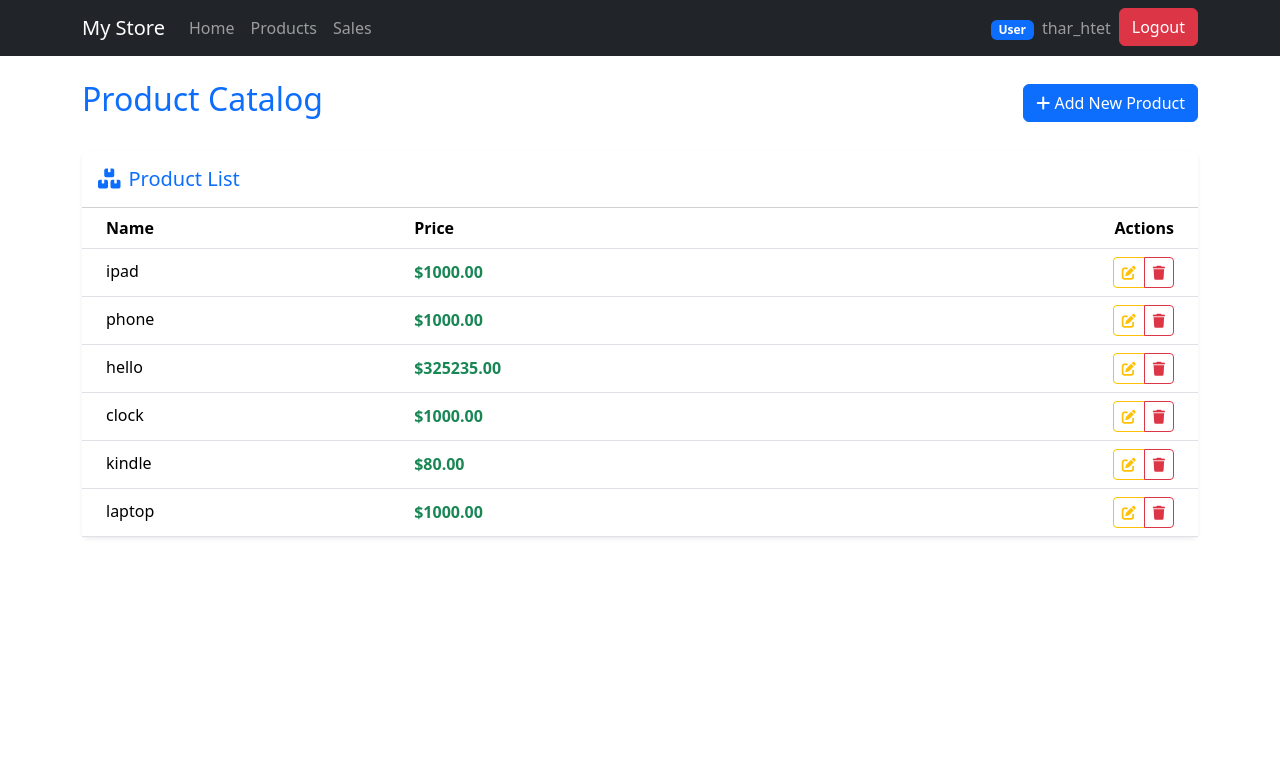
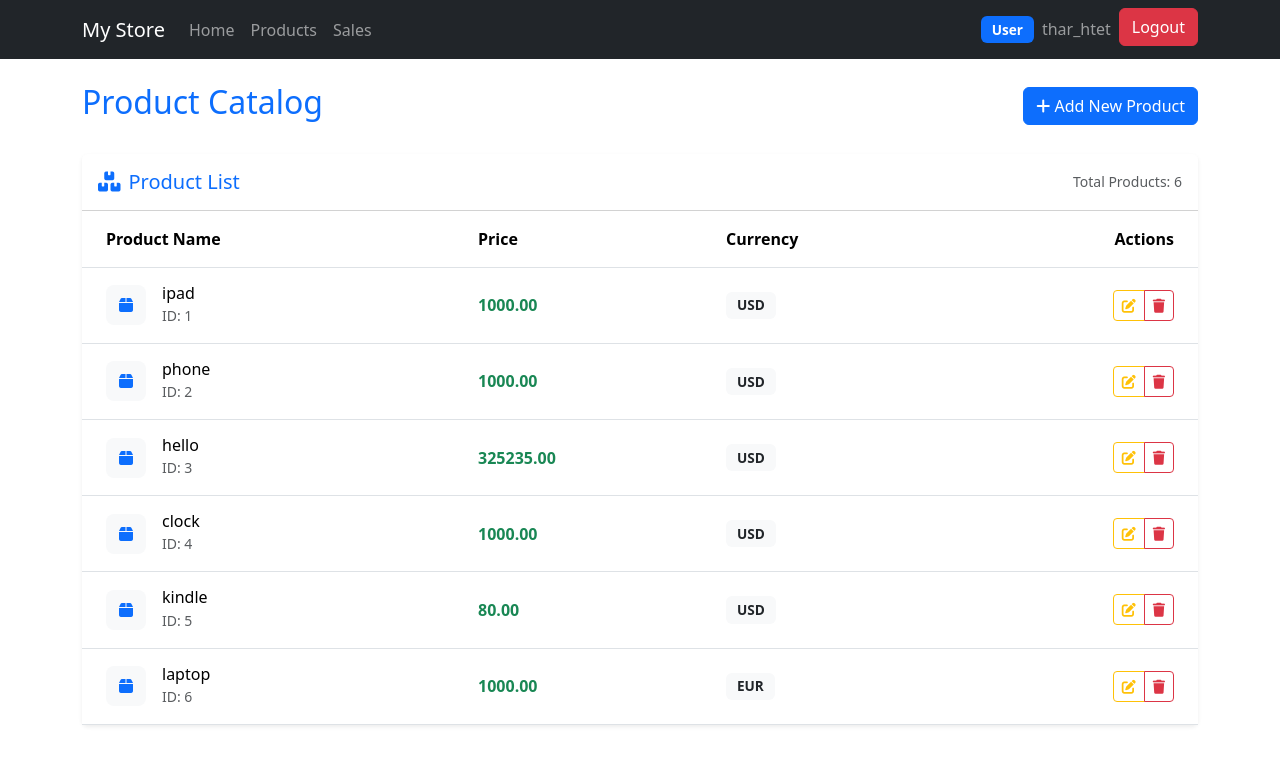
Before and after one commit to TharHtet236401/django-groups, a Django app: page /products/ in a window 1280 px wide. Shown: the top 765 px of the page. Run offline with Django 5.2, Linux system fonts and the light colour scheme; a user stored in the database is signed in; data comes from the database, SQL or seed files in the repository; both versions use the stored data as it was after the commit; some libraries are stand-ins or nearby versions.

Commit message:
Add currency selection to product form and update product model. Enhance product listing with currency display and improve form validation. Update templates for better user experience.

```diff
--- a/core/forms.py
+++ b/core/forms.py
@@ -8,6 +8,19 @@ from .models import Product
 ROLE_CHOICES = (
     ('Salesperson', 'Salesperson'),
     ('ProductManager', 'Product Manager'),
+)
+
+CURRENCY_CHOICES = (
+    ('USD', 'USD'),
+    ('EUR', 'EUR'),
+    ('GBP', 'GBP'),
+    ('JPY', 'JPY'),
+    ('AUD', 'AUD'),
+    ('CAD', 'CAD'),
+    ('CHF', 'CHF'),
+    ('CNY', 'CNY'),
+    ('SEK', 'SEK'),
+    ('NZD', 'NZD'),
 )
 
 class LoginForm(forms.Form):
@@ -97,12 +110,27 @@ class ProductForm(forms.ModelForm):
             'placeholder': 'Enter product price',
             'min': '0.01',
             'step': '0.01'
+        }),
+        decimal_places=2,
+        max_digits=10
+    )
+    currency = forms.ChoiceField(
+        choices=CURRENCY_CHOICES,
+        widget=forms.Select(attrs={
+            'class': 'form-select',
+            'placeholder': 'Select currency'
         })
     )
 
     class Meta:
         model = Product
-        fields = ['name', 'price']
+        fields = ['name', 'price', 'currency']
+
+    def clean_price(self):
+        price = self.cleaned_data['price']
+        if price <= 0:
+            raise forms.ValidationError('Price must be greater than 0.')
+        return price
 
     def clean_name(self):
         name = self.cleaned_data['name']
@@ -113,12 +141,6 @@ class ProductForm(forms.ModelForm):
             raise forms.ValidationError('Product already exists.')
         return name
 
-    def clean_price(self):
-        price = self.cleaned_data['price']
-        if price <= 0:
-            raise forms.ValidationError('Price must be greater than 0.')
-        return price
-
     def save(self, commit=True):
         product = super().save(commit=False)
         if commit:
--- a/core/models.py
+++ b/core/models.py
@@ -3,9 +3,24 @@ from django.db import models
 from django.contrib.auth.models import User
 from django.core.validators import MinValueValidator
 
+CURRENCY_CHOICES = (
+    ('USD', 'USD'),
+    ('EUR', 'EUR'),
+    ('GBP', 'GBP'),
+    ('JPY', 'JPY'),
+    ('AUD', 'AUD'),
+    ('CAD', 'CAD'),
+    ('CHF', 'CHF'),
+    ('CNY', 'CNY'),
+    ('SEK', 'SEK'),
+    ('NZD', 'NZD'),
+)
+
 class Product(models.Model):
     name = models.CharField(max_length=100)
     price = models.DecimalField(max_digits=10, decimal_places=2 , validators=[MinValueValidator(0.01)])
+    currency = models.CharField(max_length=3, choices=CURRENCY_CHOICES, default='USD')
+
 
     def __str__(self):
         return self.name
--- a/core/templates/core/products.html
+++ b/core/templates/core/products.html
@@ -22,17 +22,23 @@
 
     <div class="card shadow-sm border-0">
         <div class="card-header bg-white py-3">
-            <h5 class="card-title mb-0 text-primary">
-                <i class="fas fa-boxes me-2"></i>Product List
-            </h5>
+            <div class="d-flex justify-content-between align-items-center">
+                <h5 class="card-title mb-0 text-primary">
+                    <i class="fas fa-boxes me-2"></i>Product List
+                </h5>
+                <div class="text-muted small">
+                    Total Products: {{ products|length }}
+                </div>
+            </div>
         </div>
         <div class="card-body p-0">
             <div class="table-responsive">
                 <table class="table table-hover align-middle mb-0">
                     <thead class="bg-light">
                         <tr>
-                            <th class="ps-4">Name</th>
+                            <th class="ps-4">Product Name</th>
                             <th>Price</th>
+                            <th>Currency</th>
                             <th class="text-end pe-4">Actions</th>
                         </tr>
                     </thead>
@@ -40,10 +46,21 @@
                         {% for product in products %}
                         <tr>
                             <td class="ps-4">
-                                <h6 class="mb-0">{{ product.name }}</h6>
+                                <div class="d-flex align-items-center">
+                                    <div class="product-icon me-3">
+                                        <i class="fas fa-box text-primary"></i>
+                                    </div>
+                                    <div>
+                                        <h6 class="mb-0">{{ product.name }}</h6>
+                                        <small class="text-muted">ID: {{ product.id }}</small>
+                                    </div>
+                                </div>
                             </td>
                             <td>
-                                <span class="fw-bold text-success">${{ product.price|floatformat:2 }}</span>
+                                <span class="fw-bold text-success">{{ product.price|floatformat:2 }}</span>
+                            </td>
+                            <td>
+                                <span class="badge bg-light text-dark">{{ product.currency }}</span>
                             </td>
                             <td class="text-end pe-4">
                                 <div class="btn-group">
@@ -59,7 +76,7 @@
                         </tr>
                         {% empty %}
                         <tr>
-                            <td colspan="3" class="text-center py-5">
+                            <td colspan="4" class="text-center py-5">
                                 <div class="text-muted">
                                     <i class="fas fa-box-open fa-3x mb-3"></i>
                                     <p class="mb-0 fs-5">No products found</p>
@@ -74,4 +91,33 @@
         </div>
     </div>
 </div>
+
+<style>
+    .product-icon {
+        width: 40px;
+        height: 40px;
+        display: flex;
+        align-items: center;
+        justify-content: center;
+        background-color: #f8f9fa;
+        border-radius: 8px;
+    }
+    .badge {
+        font-size: 0.85em;
+        padding: 0.5em 0.8em;
+    }
+    .table > :not(caption) > * > * {
+        padding: 1rem 0.5rem;
+    }
+    .btn-group .btn {
+        padding: 0.25rem 0.5rem;
+    }
+    .btn-group .btn:hover {
+        transform: translateY(-1px);
+        transition: transform 0.2s;
+    }
+    .table-hover tbody tr:hover {
+        background-color: #f8f9fa;
+    }
+</style>
 {% endblock %}
--- a/core/views.py
+++ b/core/views.py
@@ -64,6 +64,8 @@ def register_view(request):
         messages.error(request, f'Error during registration: {str(e)}')
         return render(request, 'core/register.html', {'error': str(e)})
 
+
+@permission_required('core.add_product', raise_exception=True)
 def add_product_view(request):
     try:
         if request.method == 'POST':
```
Also changed, not shown: core/templates/core/add_product.html (+35 -11 lines), core/migrations/0003_product_currency.py (added), db.sqlite3.
